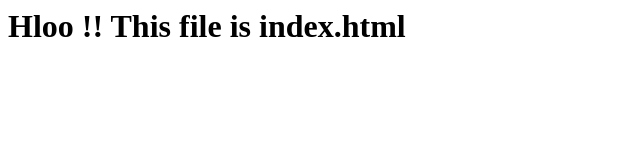
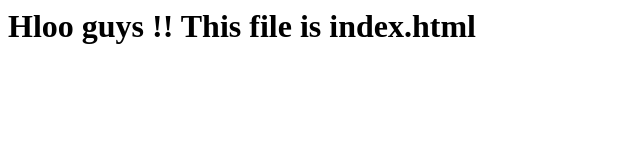
Before and after one commit to JyothiGorle/gitlinux, a plain HTML site: page index.html in a window 1280 px wide. Shown: the whole page, without its empty margins (0-640 px from the left). Drawn offline with Linux system fonts and the light colour scheme.

Commit message:
index.html hloo changes

```diff
--- a/index.html
+++ b/index.html
@@ -1 +1 @@
-<h1> Hloo !! This file is index.html</h1>
+<h1> Hloo guys !! This file is index.html</h1>
```
